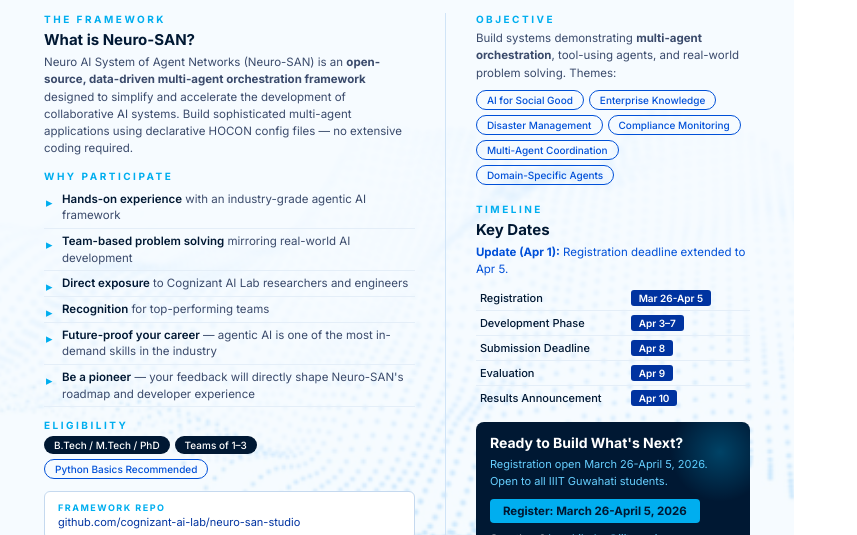
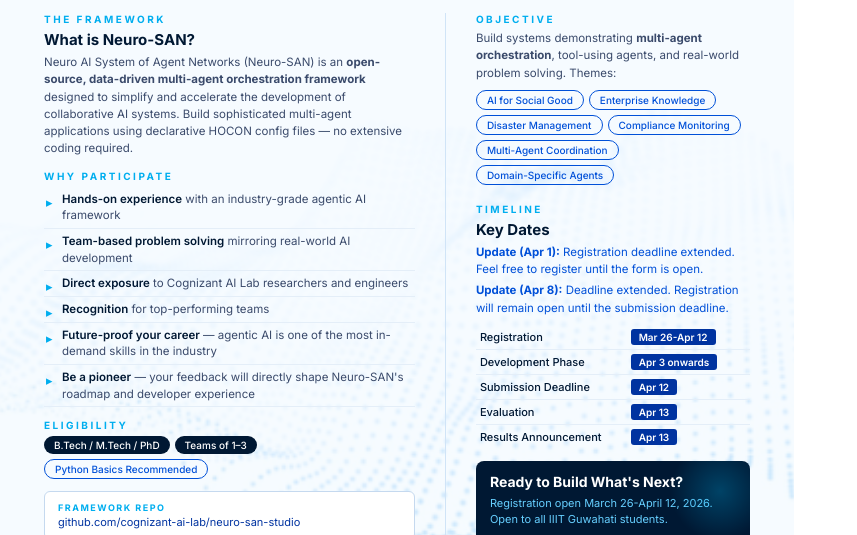
Before and after one commit to kaushik-cognizant/agentic-ai-hackathon, a plain HTML site: page hackathon_materials/hackathon-poster.html in a window 1280 px wide. Shown: the part 261-796 px from the top of the page, without its empty margins (0-857 px from the left). Drawn offline with Linux system fonts and the light colour scheme.

Commit message:
updates to deadlines

```diff
--- a/hackathon_materials/hackathon-poster.html
+++ b/hackathon_materials/hackathon-poster.html
@@ -148,19 +148,20 @@
 
       <div class="section-label">Timeline</div>
       <div class="section-heading">Key Dates</div>
-      <div class="body-text" style="margin-bottom:8px; color:#0050D8;"><strong>Update (Apr 1):</strong> Registration deadline extended to Apr 5.</div>
+      <div class="body-text" style="margin-bottom:4px; color:#0050D8;"><strong>Update (Apr 1):</strong> Registration deadline extended. Feel free to register until the form is open.</div>
+      <div class="body-text" style="margin-bottom:8px; color:#0050D8;"><strong>Update (Apr 8):</strong> Deadline extended. Registration will remain open until the submission deadline.</div>
       <table class="timeline-table">
-        <tr><td>Registration</td><td><span class="date-badge">Mar 26-Apr 5</span></td></tr>
-        <tr><td>Development Phase</td><td><span class="date-badge">Apr 3–7</span></td></tr>
-        <tr><td>Submission Deadline</td><td><span class="date-badge">Apr 8</span></td></tr>
-        <tr><td>Evaluation</td><td><span class="date-badge">Apr 9</span></td></tr>
-        <tr><td>Results Announcement</td><td><span class="date-badge">Apr 10</span></td></tr>
+        <tr><td>Registration</td><td><span class="date-badge">Mar 26-Apr 12</span></td></tr>
+        <tr><td>Development Phase</td><td><span class="date-badge">Apr 3 onwards</span></td></tr>
+        <tr><td>Submission Deadline</td><td><span class="date-badge">Apr 12</span></td></tr>
+        <tr><td>Evaluation</td><td><span class="date-badge">Apr 13</span></td></tr>
+        <tr><td>Results Announcement</td><td><span class="date-badge">Apr 13</span></td></tr>
       </table>
 
       <div class="cta-box">
         <div class="cta-title">Ready to Build What's Next?</div>
-        <div class="cta-sub">Registration open March 26-April 5, 2026. Open to all IIIT Guwahati students.</div>
-        <div class="cta-date">Register: March 26-April 5, 2026</div>
+        <div class="cta-sub">Registration open March 26-April 12, 2026. Open to all IIIT Guwahati students.</div>
+        <div class="cta-date">Register: March 26-April 12, 2026</div>
         <div class="contact-line">Questions? <span>kaushik.das@iiitg.ac.in</span></div>
       </div>
     </div>
```
Also changed, not shown: hackathon_materials/hackathon-poster.png, 1 other file.
